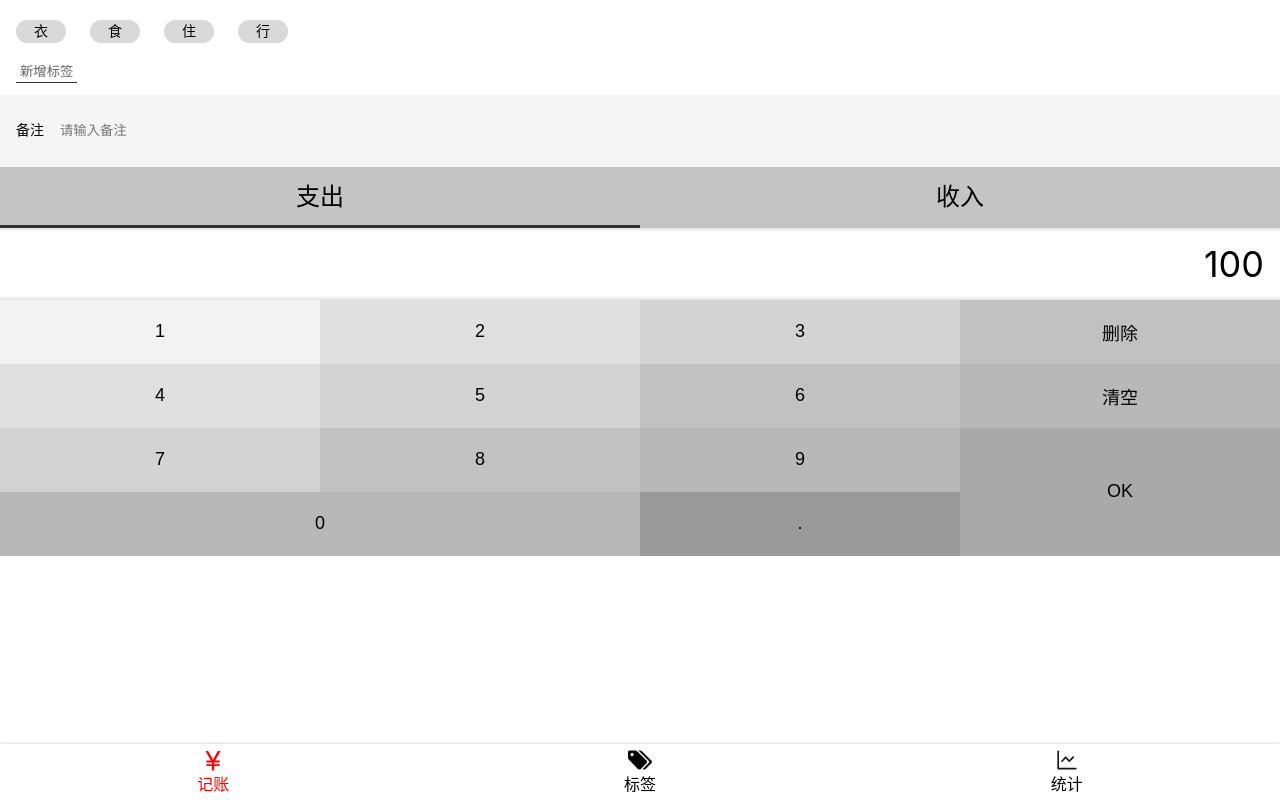
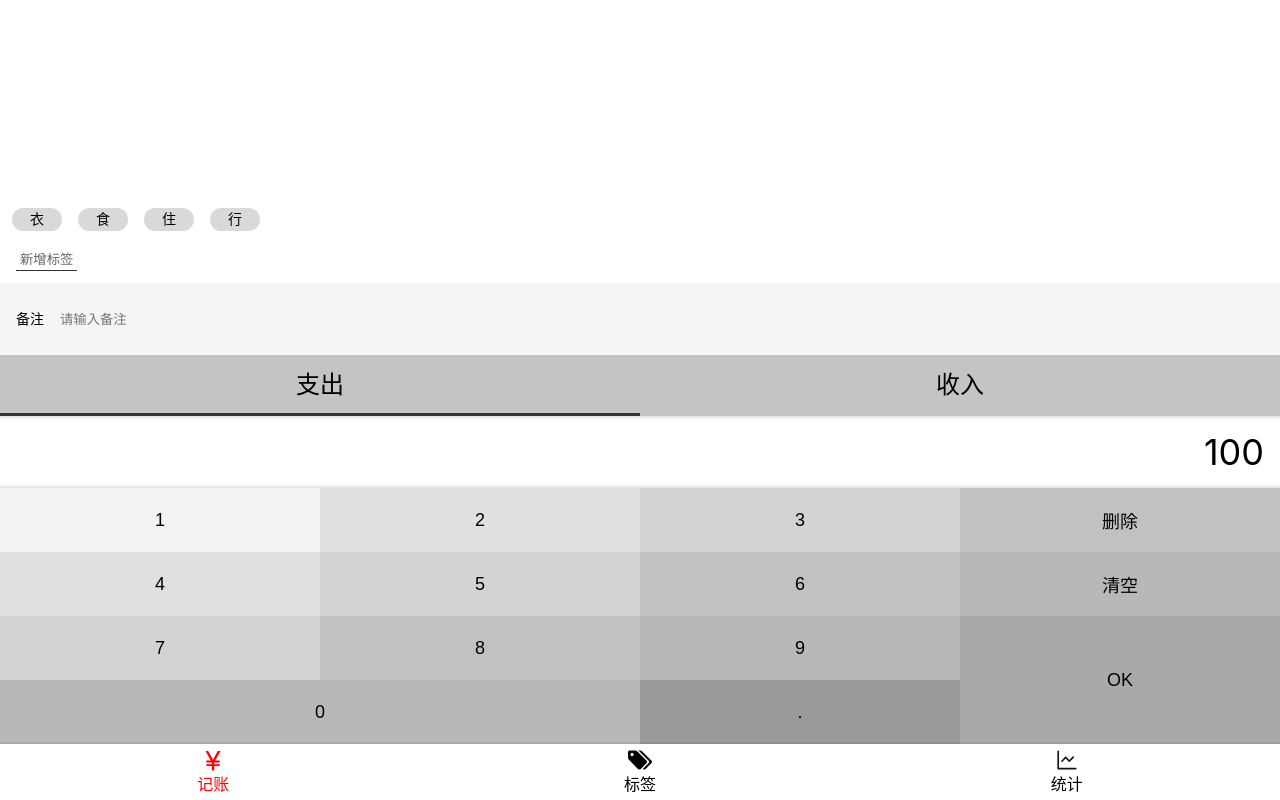
Before and after one commit to Gjc452/Drib-money-react, a React app: page /money in a window 1280 px wide. Built offline with nearby package versions, Linux system fonts and the light colour scheme.

Commit message:
完成 Money.tsx UI

```diff
--- a/src/components/Layout.tsx
+++ b/src/components/Layout.tsx
@@ -15,7 +15,7 @@ const Main = styled.div`
 const Layout = (props: any) => {
   return (
     <Wrapper>
-      <Main>
+      <Main className={props.className}>
         {props.children}
       </Main>
       <Nav/>
--- a/src/views/Money.tsx
+++ b/src/views/Money.tsx
@@ -4,13 +4,18 @@ import styled from 'styled-components';
 
 const TagsSection = styled.section`
   background: #FFF;
+  flex-grow: 1;
   padding: 12px 16px;
+  display: flex;
+  flex-direction: column;
+  justify-content: flex-end;
+  align-items: flex-start;
   > ol{
     margin: 0 -12px;
     >li{
       background: #D9D9D9; border-radius: 18px;
       display: inline-block; padding: 3px 18px;
-      font-size: 14px; margin: 8px 12px;
+      font-size: 14px; margin: 8px 8px;
     }
   }
   > button{
@@ -111,10 +116,14 @@ const NumberPadSection = styled.section`
     }
   }
 `;
+const MyLayout = styled(Layout)`
+  display: flex;
+  flex-direction: column;
+`;
 
 function Money() {
   return (
-    <Layout>
+    <MyLayout>
       <TagsSection>
         <ol>
           <li>衣</li>
@@ -157,7 +166,7 @@ function Money() {
           <button>.</button>
         </div>
       </NumberPadSection>
-    </Layout>
+    </MyLayout>
   );
 }
 
```
